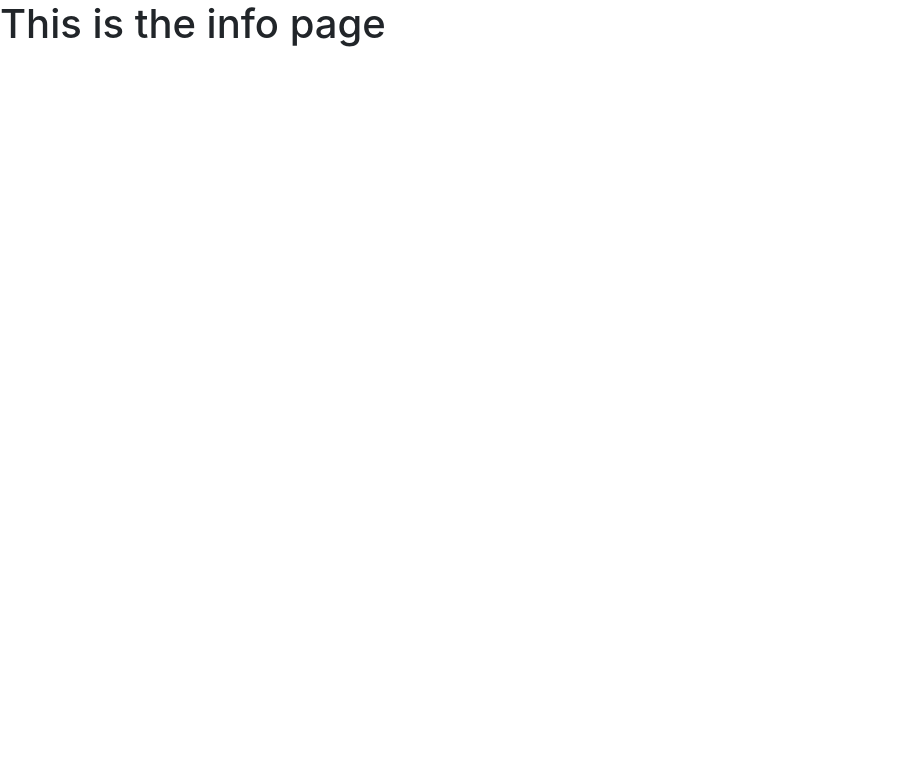
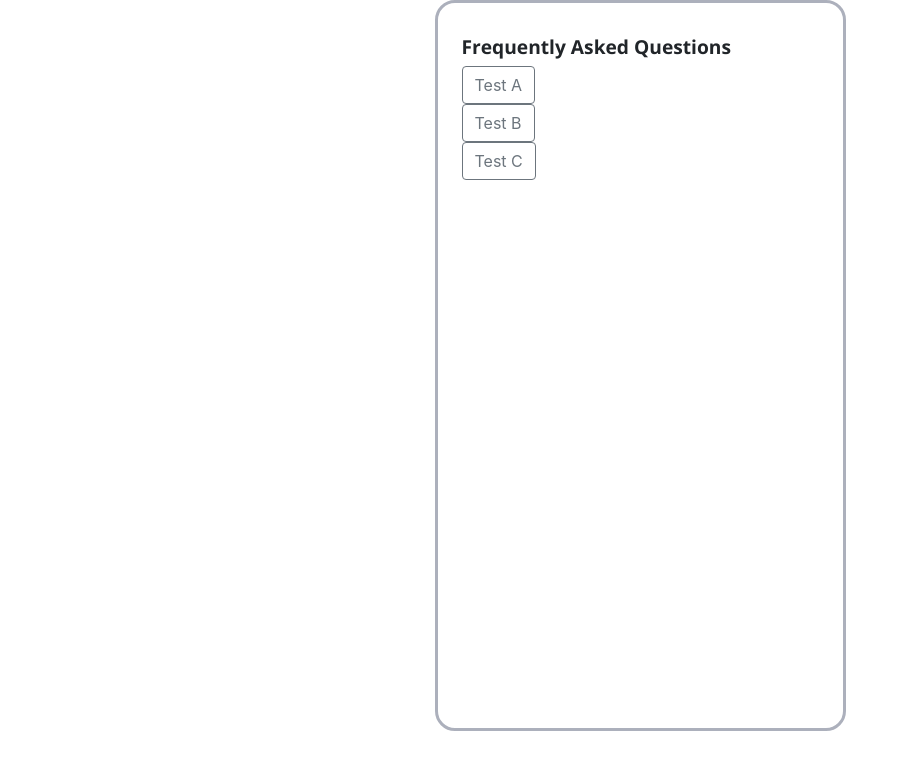
Before and after one commit to RaynyT/COVID-19-Risk-Assessment-Tool, a React (Create React App) app in the folder covrt/: page /about in a window 1280 px wide. Shown: the top 770 px of the page, without its empty margins (0-908 px from the left). Built offline with nearby package versions, Linux system fonts and the light colour scheme.

Commit message:
Very basic structure of info page

```diff
--- /dev/null
+++ b/covrt/src/components/InfoPage.css
@@ -0,0 +1,28 @@
+.info-title {
+    font-family: 'Open Sans', sans-serif;
+    font-weight: bolder;
+    font-size: 1.2rem;
+}
+
+.info-main-container {
+    padding: 1.5rem;
+}
+
+
+@media (min-width: 768px) {
+
+    .outer {
+        display: flex;
+        justify-content: center;
+    }
+
+    .info-main-container{
+        width: 411px;
+        height: 731px;
+        border-style: solid;
+        border-color: #ACB0BC;
+        border-radius: 20px;
+
+        padding-top: 2rem;
+    }
+}
--- a/covrt/src/components/InfoPage.js
+++ b/covrt/src/components/InfoPage.js
@@ -1,3 +1,57 @@
+import './InfoPage.css'
+import { Collapse, Card, CardBody} from 'reactstrap'
+import { ChevronDownIcon } from '@primer/octicons-react';
+import { useState } from 'react';
+
 export default function InfoPage() {
-    return <h1>This is the info page</h1>
+
+    const [isOpenA, setIsOpenA] = useState(false);
+    const [isOpenB, setIsOpenB] = useState(false);
+    const [isOpenC, setIsOpenC] = useState(false);
+
+
+    const toggleA = () => setIsOpenA(!isOpenA);
+    const toggleB = () => setIsOpenB(!isOpenB);
+    const toggleC = () => setIsOpenC(!isOpenC);
+
+
+    return (
+        <div className="outer">
+            <div className="info-main-container">
+                <h1 className="info-title">Frequently Asked Questions</h1>
+                <div>
+                    <div>
+                        <button className="btn btn-outline-secondary" onClick={toggleA}>Test A</button>
+                        <Collapse isOpen={isOpenA}>
+                            <Card>
+                                <CardBody>
+                                    Test A
+                                </CardBody>
+                            </Card>
+                        </Collapse>
+                    </div>
+                    <div>
+                        <button className="btn btn-outline-secondary" onClick={toggleB}>Test B</button>
+                        <Collapse isOpen={isOpenB}>
+                            <Card>
+                                <CardBody>
+                                    Test B
+                                </CardBody>
+                            </Card>
+                        </Collapse>
+                    </div>
+                    <div>
+                        <button className="btn btn-outline-secondary" onClick={toggleC}>Test C</button>
+                        <Collapse isOpen={isOpenC}>
+                            <Card>
+                                <CardBody>
+                                    Test C
+                                </CardBody>
+                            </Card>
+                        </Collapse>
+                    </div>
+                </div>
+            </div>
+        </div>
+    )
 }
```
